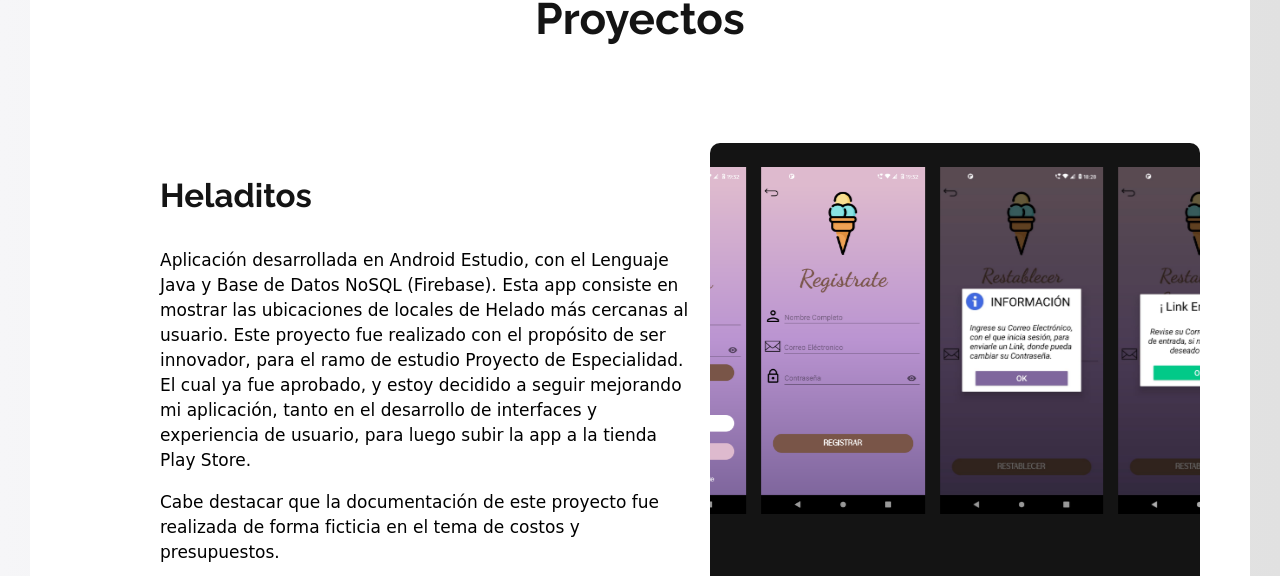
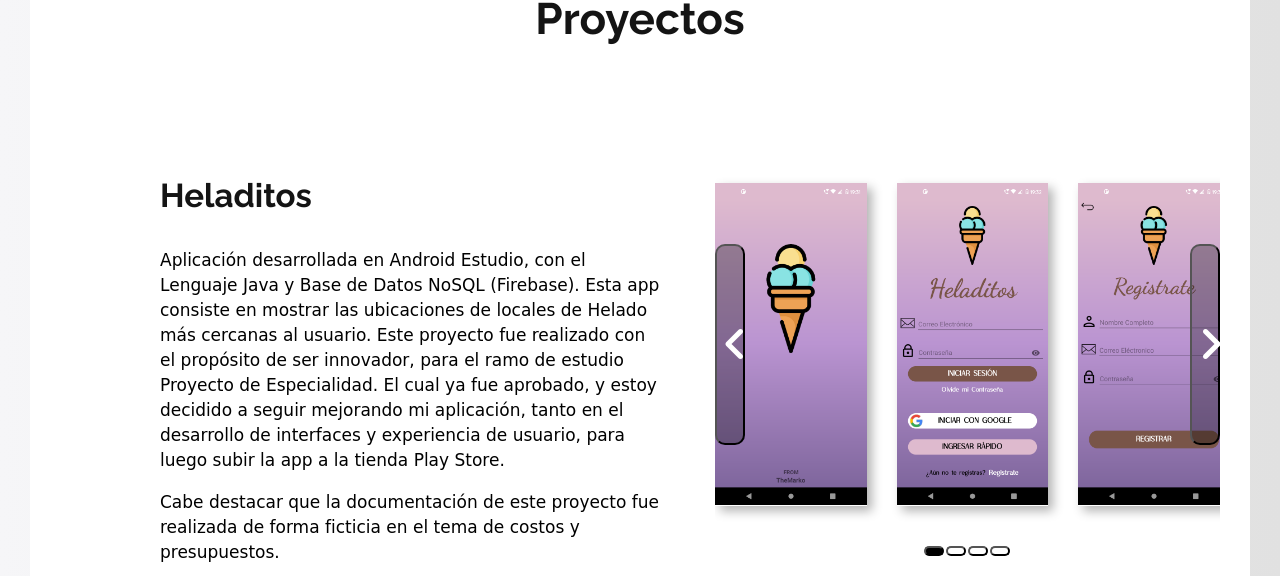
Before and after one commit to ThevMarco/Portafolio, a plain HTML site: page index.html in a window 1280 px wide. Shown: the part 2478-3054 px from the top of the page. Drawn offline with Linux system fonts and the light colour scheme; a web font is replaced by a local one.

Commit message:
LastUpdate-27April

```diff
--- a/scroll.js
+++ b/Js/scroll.js
@@ -2,7 +2,7 @@ window.onload = () => {
     let links = document.querySelectorAll('.nav-link')
     let linksLogo = document.querySelectorAll('.logo')
 
-    let inicio = linksLogo[-1]
+    let inicio = linksLogo[0]
     inicio.addEventListener('click',()=>{
         scrollSuave('#inicio', 900, 91)
     })
--- /dev/null
+++ b/Js/slidep.js
@@ -0,0 +1,55 @@
+const fila = document.querySelector('.slider-proyecto');
+const imgs = document.querySelectorAll('.sli');
+
+const flechaleft = document.getElementById('flecha-izquierda');
+const flecharight = document.getElementById('flecha-derecha');
+
+
+
+
+
+
+
+//    Even Listener para la flecha derecha...  //
+flecharight.addEventListener('click', ()=>{
+    fila.scrollLeft += fila.offsetWidth;
+
+    const indicadorActivo = document.querySelector('.indicadores .activo');
+    if(indicadorActivo.nextSibling){
+        indicadorActivo.nextSibling.classList.add('activo');
+        indicadorActivo.classList.remove('activo');
+    }
+});
+
+
+
+//    Event Listener para la flecha izquierda...    //
+flechaleft.addEventListener('click', ()=>{
+    fila.scrollLeft -= fila.offsetWidth;
+
+    const indicadorActivo = document.querySelector('.indicadores .activo');
+    if(indicadorActivo.previousSibling){
+        indicadorActivo.previousSibling.classList.add('activo');
+        indicadorActivo.classList.remove('activo');
+    }
+});
+
+
+
+
+//     Paginación     //
+const numberImg = Math.ceil(imgs.length / 3);
+for(let i = 0; i < numberImg; i++){
+    const indicador = document.createElement('button');
+
+    if(i===0){
+        indicador.classList.add('activo');
+    }
+    document.querySelector('.indicadores').appendChild(indicador);
+    indicador.addEventListener('click', (e)=>{
+        fila.scrollLeft = i * fila.offsetWidth;
+
+        document.querySelector('.indicadores .activo').classList.remove('activo');
+        e.target.classList.add('activo');
+    });
+}
--- a/css/sliders.css
+++ b/css/sliders.css
@@ -94,59 +94,114 @@
 }
 /*****************************************************/
 
+.ind .indicadores button{
+    background:var(--blanco);
+    height:5px;
+    width:20px;
+    cursor:pointer;
+    margin-right:2px;
+    padding:3px;
+    border-radius:20px;
+    -webkit-border-radius:20px;
+    -moz-border-radius:20px;
+    -ms-border-radius:20px;
+    -o-border-radius:20px;
+}
+.ind .indicadores button:hover,
+.ind .indicadores button.activo{
+    background:var(--negro);
+}
 
-.slider-proyecto{
+    .ind .indicadores{
+        display:flex;
+        justify-content:center;
+    }
 
 
-    margin:0 2rem 0 2rem;
-    background-color:var(--colorPrimary);
+.ind{
+    justify-content:center;
+    align-items:center;
+}
+
+.slider-principal{
+    display:flex;
+    align-items:center;
+    position: relative;
+}
+
+.slider-principal .flecha-izquierda,
+.slider-principal .flecha-derecha{
+    position: absolute;
     border-radius:10px;
+    background:rgba(0,0,0,0.3);
+    font-size:40px;
+    height:50%;
+    top:calc(50% - 25%);
+    line-height:40px;
+    width:30px;
+    color:var(--blanco);
+    cursor:pointer;
+    z-index:500;
+    transition:.2s ease all;
+    -webkit-transition:.2s ease all;
+    -moz-transition:.2s ease all;
+    -ms-transition:.2s ease all;
+    -o-transition:.2s ease all;
     -webkit-border-radius:10px;
     -moz-border-radius:10px;
     -ms-border-radius:10px;
     -o-border-radius:10px;
-    padding:2rem 0 2rem 0;
- overflow:hidden;
- overflow-x:scroll;
+}
+.slider-principal .flecha-izquierda{
+left:0;
+}
+.slider-principal .flecha-derecha{
+right:0;
+}
+.slider-principal .flecha-izquierda:hover,
+.slider-principal .flecha-derecha:hover{
+    background:rgba(0,0,0, .9);
+}
+
+.slider-principal .slider-proyecto{
+width:100%;
+margin:2rem 0;
+overflow:hidden;
+scroll-behavior:smooth;
+padding:2rem 0;
+}
+
+.slider-principal .slider-proyecto .slide-pro{
+display:flex;
+flex-wrap:nowrap;
+}
 
 
+.slider-principal .slider-proyecto .slide-pro .sli{
+    min-width:30%;
+    transition:.3s ease all;
+    -webkit-transition:.3s ease all;
+    -moz-transition:.3s ease all;
+    -ms-transition:.3s ease all;
+    -o-transition:.3s ease all;
+    box-shadow:5px 5px 10px rgba(0,0,0, .3);
+    margin-right:3rem;
 }
 
-.slide-pro{
-    display:grid;
-    grid-template-columns:repeat(11, 1fr);
-    animation:scroll 45s linear infinite;
-    -webkit-animation:scroll 45s linear infinite;
-    width: calc(100% * 4);
+.slider-principal .slider-proyecto .slide-pro .sli img{
+width:100%;
+vertical-align:top;
 }
 
-.sli{
-   margin:4px 15px 0 0;
-}
-
-.sli:hover img{
+.slider-principal .slider-proyecto .slide-pro .sli img:hover{
+    transform-origin:center;
     transform:scale(1.1);
     -webkit-transform:scale(1.1);
     -moz-transform:scale(1.1);
     -ms-transform:scale(1.1);
     -o-transform:scale(1.1);
-    transition: transform 0.5s ease;
-    -webkit-transition: transform 0.4s ease;
-    -moz-transition: transform 0.5s ease;
-    -ms-transition: transform 0.5s ease;
-    -o-transition: transform 0.5s ease;
-}
 
-
-
-
-
-
-
-
-
-
-
+    }
 
 
 
--- a/css/style.css
+++ b/css/style.css
@@ -181,7 +181,7 @@ footer .logo{
     display:grid;
     margin:5rem 0rem 20rem 10rem;
     grid-template-columns:repeat(2,1fr);
-
+    grid-gap:5rem;
 }
 .description p{
 font-size:2rem;
--- a/index.html
+++ b/index.html
@@ -73,9 +73,9 @@
 
 
 
-<div id="sobremi"></div><!--SEPARACION PARA EL SCROLL SUAVE (encaje con el parrafo)-->
+<!--SEPARACION PARA EL SCROLL SUAVE (encaje con el parrafo)-->
 <div  class="cuadro">
-    <h2 class="no-margin centrar-text">Sobre mi</h2>
+    <h2 id="sobremi" class="no-margin centrar-text">Sobre mi</h2>
     <div class="sobre_mi">
         <section  class="sobre">
             <div class="imagen">
@@ -244,11 +244,11 @@
                 </div>
 
             </div>
-            <div id="proyectos"></div><!--SEPARACION PARA EL SCROLL SUAVE (encaje con el parrafo)-->
+
         </div>
 
-
-        <div class="proyectos">
+<!--SEPARACION PARA EL SCROLL SUAVE (encaje con el parrafo)-->
+        <div id="proyectos" class="proyectos">
             <h2 class="no-margin centrar-text">Proyectos</h2>
             <section class="section-app">
 
@@ -271,11 +271,14 @@
                         </div>
 
                     </div>
+<div class="ind">
 
-                <div class="slider-proyecto">
+<div class="slider-principal">
+
+    <button role="button" id="flecha-izquierda" class="flecha-izquierda"><i class="fas fa-angle-left"></i></button>
+
+            <div class="slider-proyecto">
                     <div class="slide-pro">
-
-
 
 
                         <div class="sli">
@@ -317,16 +320,21 @@
 
                     </div>
                 </div>
-            </section>
+                <button role="button" id="flecha-derecha" class="flecha-derecha"><i class="fas fa-angle-right"></i></button>
+            </div>
+            <div class="indicadores">
+
+            </div>
         </div>
+    </section>
+</div>
 
 
 </div>
 
-<div id="contacto"></div><!--SEPARACION PARA EL SCROLL SUAVE (encaje con el parrafo)-->
-
+<!--SEPARACION PARA EL SCROLL SUAVE (encaje con el parrafo)-->
 <div class="cuadro contacto">
-    <h2 class="no-margin centrar-text">Contacto</h2>
+    <h2 id="contacto" class="no-margin centrar-text">Contacto</h2>
 
     <form class="formulario">
 
@@ -395,8 +403,9 @@
     </div>
     </footer>
 
-    <script src="scroll.js"></script>
-
+    <script src="Js/scroll.js"></script>
+    <script src="Js/slidep.js"></script>
+    <script src="https://kit.fontawesome.com/2c36e9b7b1.js" crossorigin="anonymous"></script>
 </body>
 
 </html>
```
